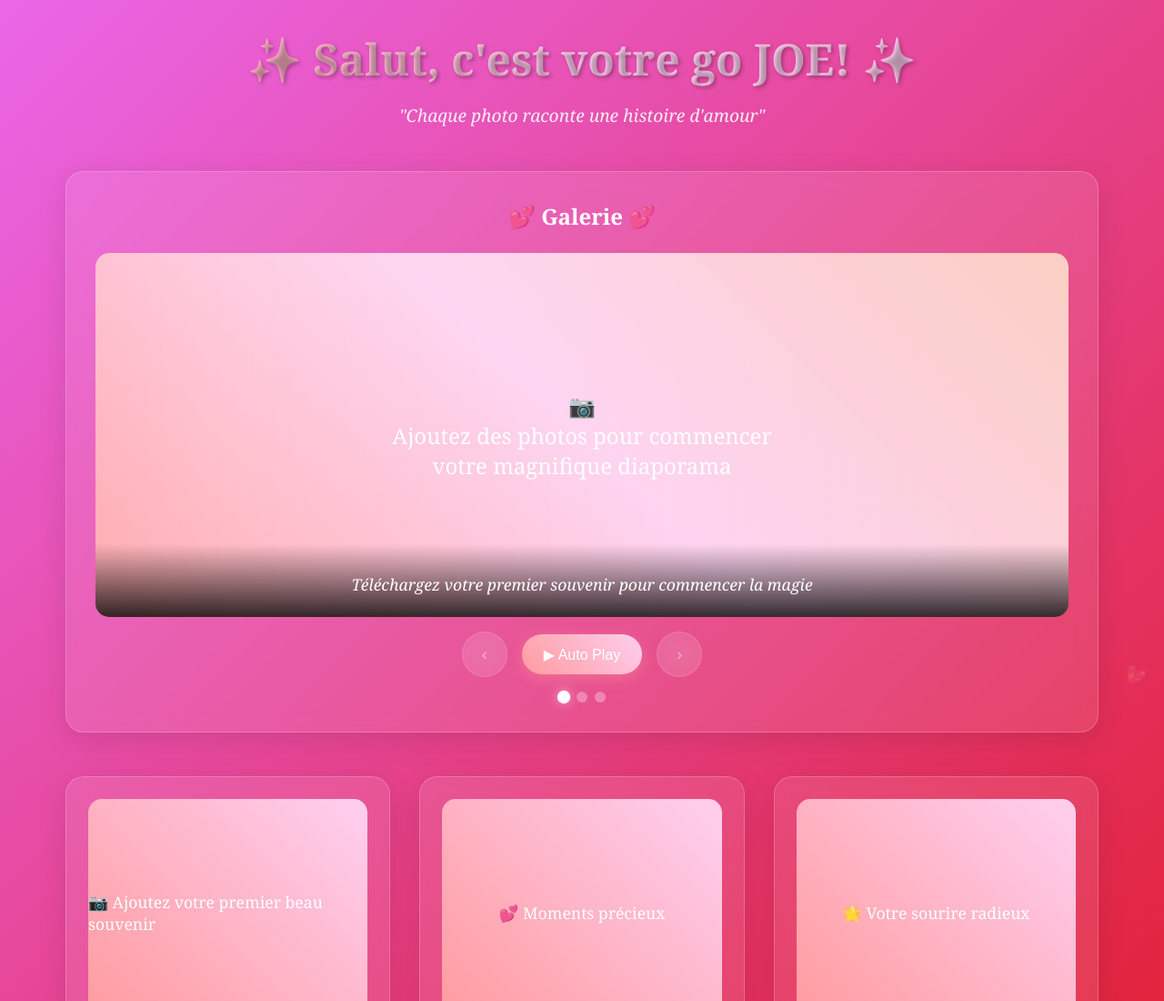
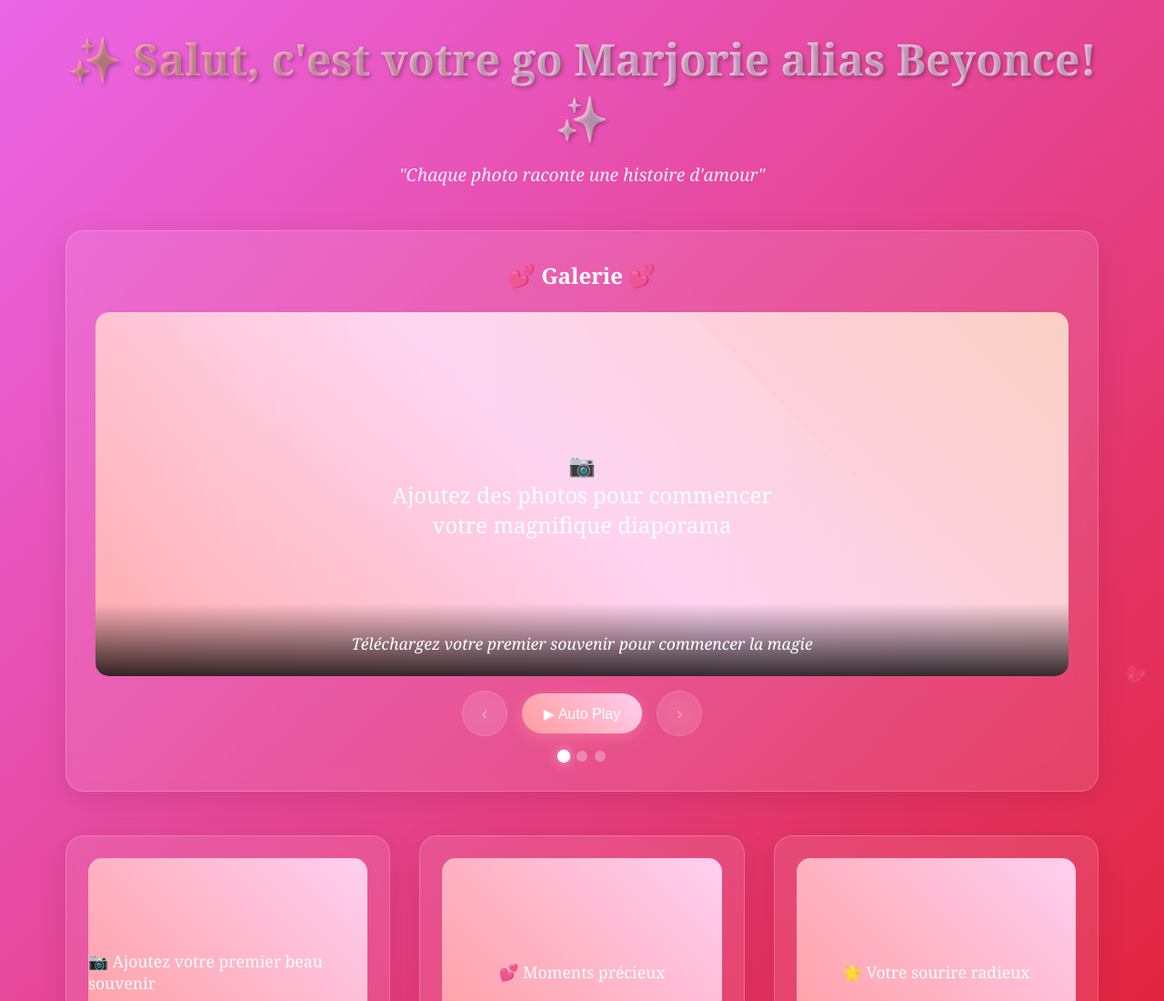
Before and after one commit to spvrtvk/marjorie-site, a plain HTML site: page index.html in a window 1280 px wide. Shown: the top 1100 px of the page at 91% size. Drawn offline with Linux system fonts and the light colour scheme.

Commit message:
Add files via upload

```diff
--- a/index.html
+++ b/index.html
@@ -452,7 +452,7 @@
     <div class="container">
         <!-- Header -->
         <div class="header">
-            <h1>✨ Salut, c'est votre go JOE! ✨</h1>
+            <h1>✨ Salut, c'est votre go Marjorie alias Beyonce! ✨</h1>
             <p>"Chaque photo raconte une histoire d'amour"</p>
         </div>
 
```
